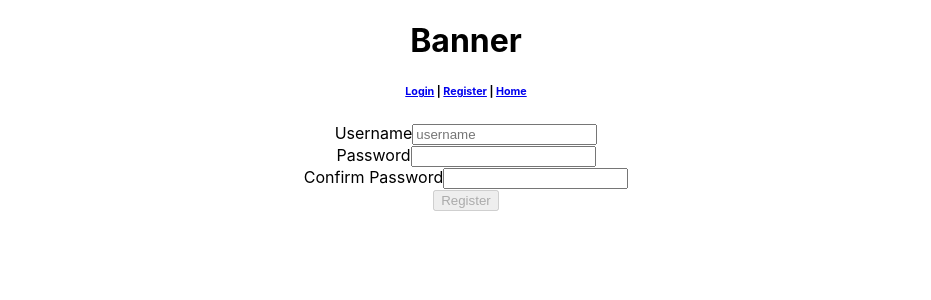
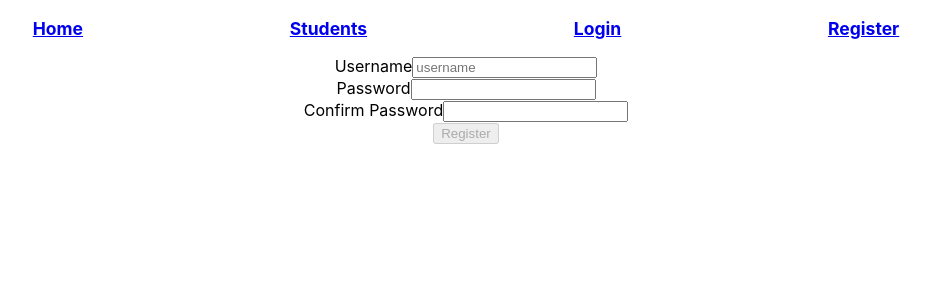
Before and after one commit to wolfy1313/BannerFrontEnd, a React (Create React App) app in the folder banner-front-end/: page /register in a window 1280 px wide. Shown: the top 300 px of the page, without its empty margins (174-1105 px from the left). Built offline with nearby package versions, Linux system fonts and the light colour scheme.

Commit message:
fixed login issues

```diff
--- a/banner-front-end/src/App.css
+++ b/banner-front-end/src/App.css
@@ -2,16 +2,13 @@
   text-align: center;
 }
 
-.App-logo {
-  height: 40vmin;
-  pointer-events: none;
+.navBar {
+    display: flex;
+    justify-content: space-evenly;
+    font-size: 15px;
 }
 
-@media (prefers-reduced-motion: no-preference) {
-  .App-logo {
-    animation: App-logo-spin infinite 20s linear;
-  }
-}
+
 
 .App-header {
   background-color: #282c34;
@@ -27,12 +24,3 @@
 .App-link {
   color: #61dafb;
 }
-
-@keyframes App-logo-spin {
-  from {
-    transform: rotate(0deg);
-  }
-  to {
-    transform: rotate(360deg);
-  }
-}
--- a/banner-front-end/src/App.js
+++ b/banner-front-end/src/App.js
@@ -14,6 +14,12 @@ function App() {
   const [authenticated, toggleAuthenticated] = useState(false)
   const [user, setUser] = useState(null)
 
+  const handleLogOut = () => {
+    setUser(null)
+    toggleAuthenticated(false)
+    localStorage.clear()
+  }
+
   const checkToken = async () => {
     const user = await CheckSession()
     setUser(user)
@@ -27,11 +33,7 @@ function App() {
     }
   }, [])
 
-  const handleLogOut = () => {
-    setUser(null)
-    toggleAuthenticated(false)
-    localStorage.clear()
-  }
+
 
   return (
     <div className="App">
--- a/banner-front-end/src/components/Login.jsx
+++ b/banner-front-end/src/components/Login.jsx
@@ -2,7 +2,7 @@ import { useState } from 'react'
 import { useNavigate } from 'react-router-dom'
 import { LoginUser } from '../services/Auth'
 
-const Login = ({toggleAuthenticated, setUser}) => {
+const Login = ({setUser, toggleAuthenticated}) => {
   const navigate = useNavigate()
   const initialFormValues = { username: '', password: ''};
   const [formValues, setFormValues] = useState(initialFormValues)
--- a/banner-front-end/src/components/Nav.jsx
+++ b/banner-front-end/src/components/Nav.jsx
@@ -2,12 +2,45 @@ import React from 'react'
 import { Link } from 'react-router-dom'
 
 const Nav = ({authenticated, user, handleLogOut}) => {
+  let authenticatedOptions
+  if (user) {
+    authenticatedOptions = (
+    <nav className="navBar">
+    <h2>Welcome {user?.username}!</h2>
+    <Link id="sign-out" onClick={handleLogOut} to="/">
+      Sign Out
+    </Link>
+  </nav>
+)
+}
+
+const openOptions = (
+  <nav className="navBar">
+      <Link to="/">
+    <h3>Home</h3>
+      </Link>
+
+      <Link to ="/students">
+    <h3>Students</h3>
+      </Link>
+
+      <Link to="/login">
+    <h3>Login</h3>
+      </Link>
+
+      <Link to="/register">
+    <h3>Register</h3>
+      </Link>
+  </nav>
+)
+
 
   return (
-    <div className={authenticated ? "nav-div" : "logged-out-nav-div"}>
-      <h1>Banner</h1>
-      <h6>{authenticated ? <Link onClick={handleLogOut}to='/'>Log Out</Link> : <Link to='/login'>Login</Link>} | <Link to='/register'>Register</Link> | {authenticated ? <Link to={`/user/${user.id}`}>Home</Link> : <Link to='/'>Home</Link>}</h6>
-    </div>
+    <header className="nav">
+    <Link to ="/">
+      </Link>
+        {authenticated && user ? authenticatedOptions : openOptions}
+    </header>
   )
 }
 
--- a/banner-front-end/src/components/StudentDetails.jsx
+++ b/banner-front-end/src/components/StudentDetails.jsx
@@ -4,18 +4,17 @@ import axios from 'axios'
 import { useEffect, useState } from 'react'
 
 const StudentDetails = () => {
-  const {id} = useParams
+  const { id } = useParams()
   const [studentCourses, setStudentCourses] = useState([])
   let navigate = useNavigate()
 
-
-  useEffect(()=>{
-    const getStudentCourses = async ()=>{
-      const response = await axios.get(`http://localhost:3001/api/studentclass/${id}`)
-      console.log(response.data)
-      setStudentCourses(response.data)
+  const getStudentCourses = async ()=>{
+    const response = await axios.get(`http://localhost:3001/api/studentclass/${id}`)
+    console.log(response.data)
+    setStudentCourses(response.data)
     }
-    getStudentCourses()
+    useEffect(()=>{
+      getStudentCourses()
   },[])
 
   // const showStudentCourses = (studentCourses)=> {
@@ -24,7 +23,7 @@ const StudentDetails = () => {
 
   return (
     <div>Student
-    {studentCourses.students.map((studentCourse) => (
+    {studentCourses.students?.map((studentCourse) => (
 
       // <div className="studentClass-card" onClick={() => showStudentCourses(studentCourses)} key={studentCourses.id}>
       <div>
--- a/banner-front-end/src/components/Students.jsx
+++ b/banner-front-end/src/components/Students.jsx
@@ -27,8 +27,8 @@ const showStudent =(student)=>{
       {students.map((student)=>(
         <div className="student-card" onClick={() => showStudent(student)}key={student.id}>
           <h3>{student.name}</h3>
+          {/* <h6>{student.email}</h6> */}
           </div>
-
       ))}
     </div>
   )
--- a/banner-front-end/src/services/Auth.js
+++ b/banner-front-end/src/services/Auth.js
@@ -4,7 +4,7 @@ export const LoginUser = async (data) => {
   try {
     const res = await Client.post('api/user/login', data)
     localStorage.setItem('token', res.data.token)
-    return res.data.bandleader
+    return res.data.user
   } catch (error) {
     throw error
   }
```
Also changed, not shown: 1 other file (tests, documents, lock files or other folders).
